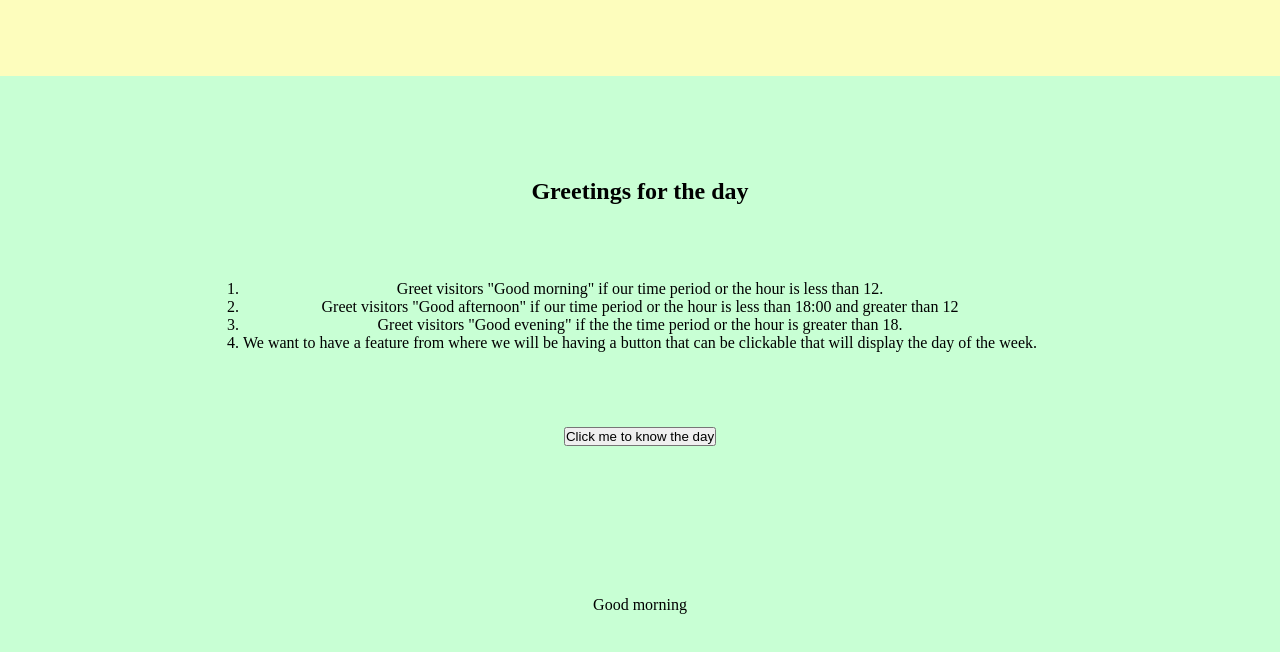
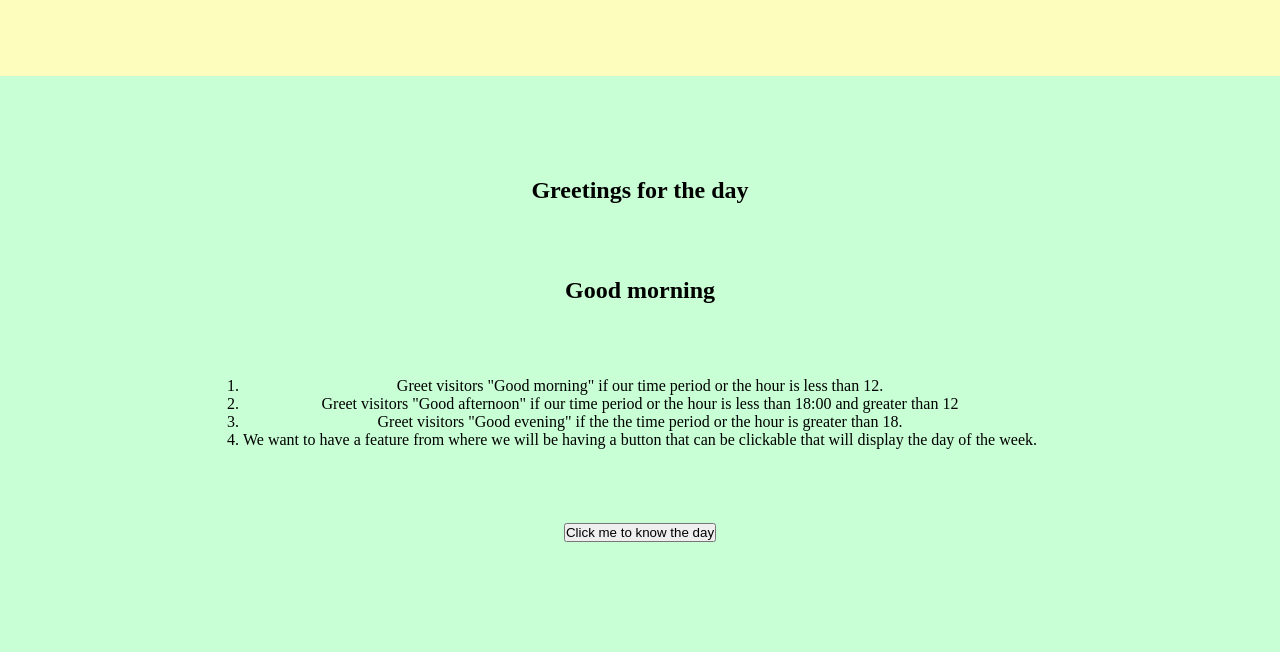
Before and after one commit to WD16-KodeGo-Batch/WD16-KodeGo-GreetingLandingPage-Group1, a plain HTML site: page index.html in a window 1280 px wide. Shown: the part 84-736 px from the top of the page. Drawn offline with Linux system fonts and the light colour scheme.

Commit message:
renamed greeting.html to index.html

```diff
--- a/greeting.html
+++ b/index.html
@@ -37,6 +37,7 @@
     <section>
         <div class = "container">
             <h2>Greetings for the day</h2>
+            <h2 id="greeting-Hour"></h2>
             <ol>
                 <li>Greet visitors "Good morning" if our time period or the hour is less than 12.</li>
                 <li>Greet visitors "Good afternoon" if our time period or the hour is less than 18:00 and greater than 12</li>
@@ -45,7 +46,7 @@
             </ol>
             <button id="day-Button">Click me to know the day</button>
             <p id="day-Message"></p>
-            <p id="greeting-Hour"></p>
+
 
         </div>
     </section>
```
